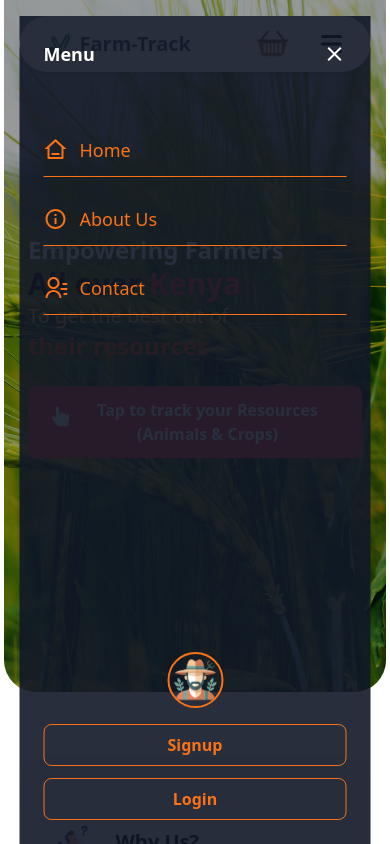
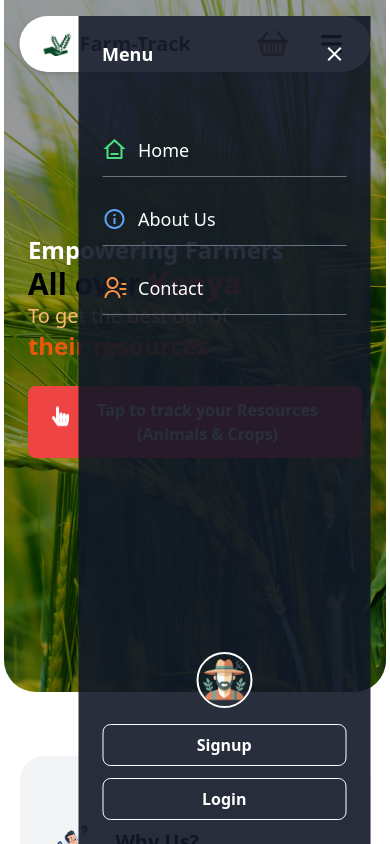
Before and after one commit to J-Bagonza/Farm-track, a React (Vite) app: page / in a window 390 px wide. Both pictures are taken after a click on the icon 331 px from the left and 44 px from the top of the page. Shown: the top 844 px of the page. Built offline with nearby package versions, Linux system fonts and the light colour scheme.

Commit message:
added a sleeker design to navigation

```diff
--- a/src/components/Navbar.jsx
+++ b/src/components/Navbar.jsx
@@ -38,9 +38,9 @@ const Navbar = ({ cartCount }) => {
   };
 
   const navLinks = [
-    { id: "home", label: "Home", icon: <RiHome3Line className="text-2xl text-orange-500" /> },
-    { id: "about", label: "About Us", icon: <MdInfoOutline className="text-2xl text-orange-500" /> },
-    { id: "contact", label: "Contact", icon: <RiContactsLine className="text-2xl text-orange-500" /> },
+    { id: "home", label: "Home", icon: <RiHome3Line className="text-2xl text-green-400" /> },
+    { id: "about", label: "About Us", icon: <MdInfoOutline className="text-2xl text-blue-400" /> },
+    { id: "contact", label: "Contact", icon: <RiContactsLine className="text-2xl text-orange-400" /> },
   ];
 
   return (
@@ -107,7 +107,7 @@ const Navbar = ({ cartCount }) => {
 
       {/* Mobile Menu */}
       {mobileMenuOpen && (
-        <div className="fixed inset-0 bg-gray-900 bg-opacity-90 z-50 flex flex-col h-screen transition-opacity duration-300">
+        <div className="fixed top-0 right-0 h-screen w-5/6 md:w-2/5 bg-gray-900 bg-opacity-90 z-50 flex flex-col">
           {/* Close Button */}
           <div className="flex justify-between items-center p-6">
             <h2 className="text-lg font-bold text-white">Menu</h2>
@@ -120,7 +120,7 @@ const Navbar = ({ cartCount }) => {
               <button
                 key={id}
                 onClick={() => handleNavClick(id)}
-                className="flex items-center gap-3 w-full text-left text-orange-500 text-lg py-3 border-b border-orange-500"
+                className="flex items-center gap-3 w-full text-left text-white text-lg py-3 border-b border-gray-500"
               >
                 {icon} {label}
               </button>
@@ -129,14 +129,14 @@ const Navbar = ({ cartCount }) => {
 
           {/* User Section at Bottom */}
           <div className="mt-auto pb-10 px-6 flex flex-col items-center">
-            <img src={userIcon} alt="User" className="w-14 h-14 rounded-full border-2 border-orange-500 mb-4" />
+            <img src={userIcon} alt="User" className="w-14 h-14 rounded-full border-2 border-white mb-4" />
             <Link to="/signup" className="w-full">
-              <button className="w-full py-2 border border-orange-500 text-orange-500 bg-transparent font-semibold rounded-lg hover:bg-orange-500 hover:text-white transition">
+              <button className="w-full py-2 border border-white text-white bg-transparent font-semibold rounded-lg hover:bg-white hover:text-gray-900 transition">
                 Signup
               </button>
             </Link>
             <Link to="/login" className="w-full mt-3">
-              <button className="w-full py-2 border border-orange-500 text-orange-500 bg-transparent font-semibold rounded-lg hover:bg-orange-500 hover:text-white transition">
+              <button className="w-full py-2 border border-white text-white bg-transparent font-semibold rounded-lg hover:bg-white hover:text-gray-900 transition">
                 Login
               </button>
             </Link>
```
